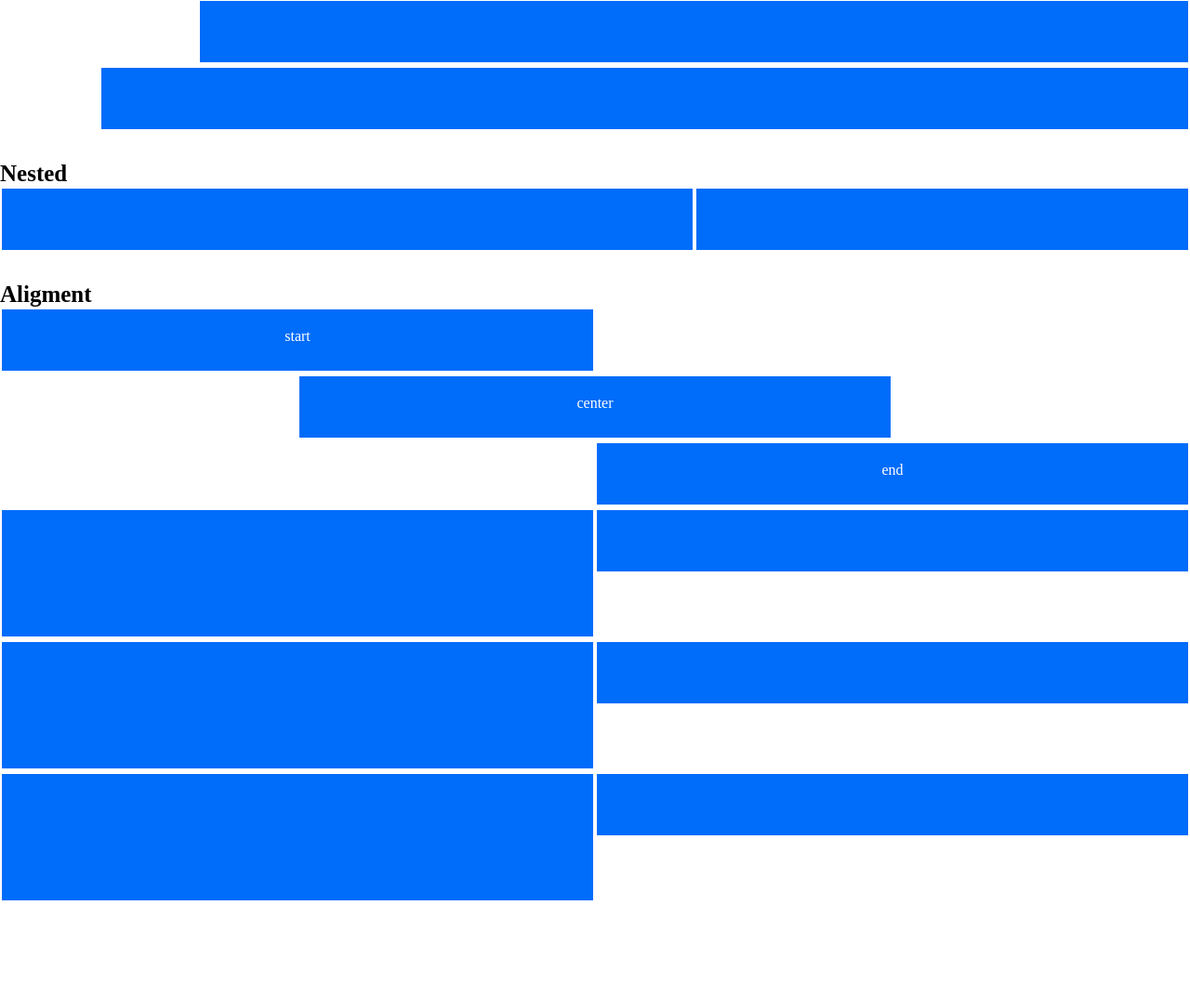
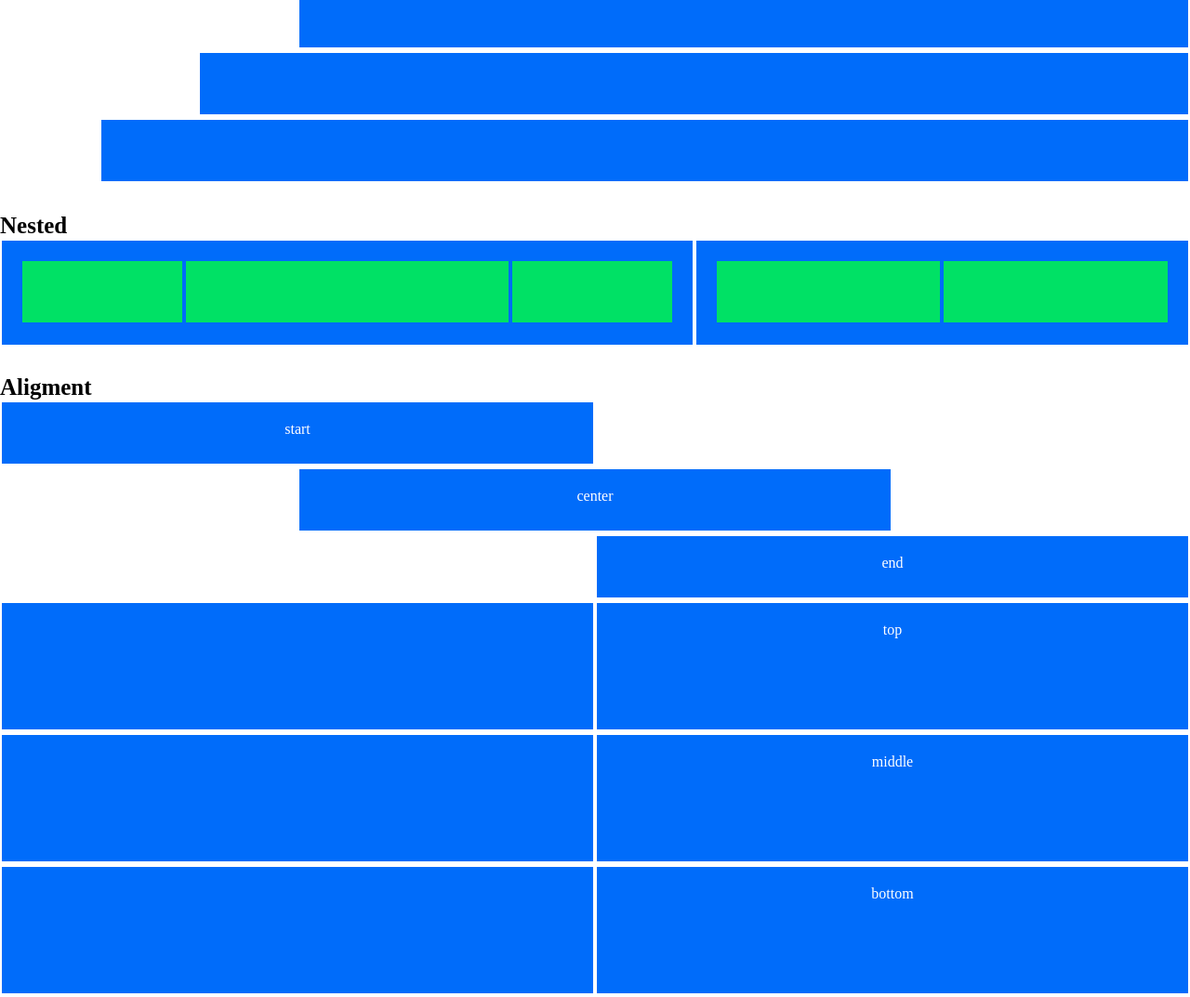
Before and after one commit to GianMarcoPimentel/html-css-12bool, a plain HTML site: page index.html in a window 1280 px wide. Shown: the part 1699-2772 px from the top of the page at 93% size. Before the commit the page ends 2672 px from the top, so only its background shows below. Drawn offline with Linux system fonts and the light colour scheme.

Commit message:
Correzzione contenitori a sfondo green

```diff
--- a/css/12bool.css
+++ b/css/12bool.css
@@ -18,7 +18,7 @@
 [class*="col-"] {
     background-color: #006CFA;
     border: 2px solid white;
-    height: 70px;
+    min-height: 70px;
     padding: 20px 0px;
     text-align: center;
     color: white;
--- a/css/style.css
+++ b/css/style.css
@@ -7,3 +7,10 @@ h1{
 .height{
     height: 140px;
 }
+.padding{
+    padding: 20px 20px;
+}
+.green{
+    background-color: #00E165;
+    border-color: #006CFA ;
+}
--- a/index.html
+++ b/index.html
@@ -99,26 +99,28 @@
             </div>
         </div>
         <div class="row">
-            <div class="col-12 mb">
-                <!-- <div class="col-12">
+            <div class="col-6 ">
+              <div class="row padding">
                 <div class="col-2 green">
-                        Nested
+                    Nested 2 col
                 </div>
                 <div class="col-2 green">
-                        Nested
+                    Nested 2 col
                 </div>
                 <div class="col-8 green">
-                        Nested
+                    Nested 8 col
                 </div>
               </div>
-                <div class="col-12">
+            </div>
+            <div class="col-6">
+                <div class="row padding">
                     <div class="col-6 green">
-                        Nested
+                    Nested 6 col
                     </div>
                     <div class="col-6 green">
-                        Nested
+                    Nested 6 col
                     </div>
-                </div> -->
+                </div>
             </div>
         </div>
         <div class="row">
@@ -209,15 +211,22 @@
     </div>
     <h1>Nested</h1>
     <div class="container">
+        <div class="row mb">
+            <div class="col-7 padding ">
+
                 <div class="row">
-            <div class="col-7">
-             <!--    <div class="row">
-                    <div class="nested-1"></div>
-                    <div class="nested-2"></div>
-                    <div class="nested-1"></div>
-                </div> -->
+                    <div class="col-3 green"></div>
+                    <div class="col-6 green"></div>
+                    <div class="col-3 green"></div>
                 </div>
-            <div class="col-5 mb"></div>
+
+            </div>
+            <div class="col-5 padding">
+                <div class="row">
+                    <div class="col-6 green"></div>
+                    <div class="col-6 green"></div>
+                </div>
+            </div>
         </div>
     </div>
     <h1>Aligment</h1>
@@ -241,19 +250,25 @@
             <div class="col-6 height">
 
             </div>
-            <div class="col-6"></div>
+            <div class="col-6">
+                top
+            </div>
         </div>
         <div class="row">
             <div class="col-6 height">
 
             </div>
-            <div class="col-6"></div>
+            <div class="col-6">
+                middle
+            </div>
         </div>
         <div class="row">
             <div class="col-6 height">
 
             </div>
-            <div class="col-6"></div>
+            <div class="col-6">
+            bottom
+            </div>
         </div>
     </div>
 
```
Lines whose indentation alone changed are shown as unchanged.
